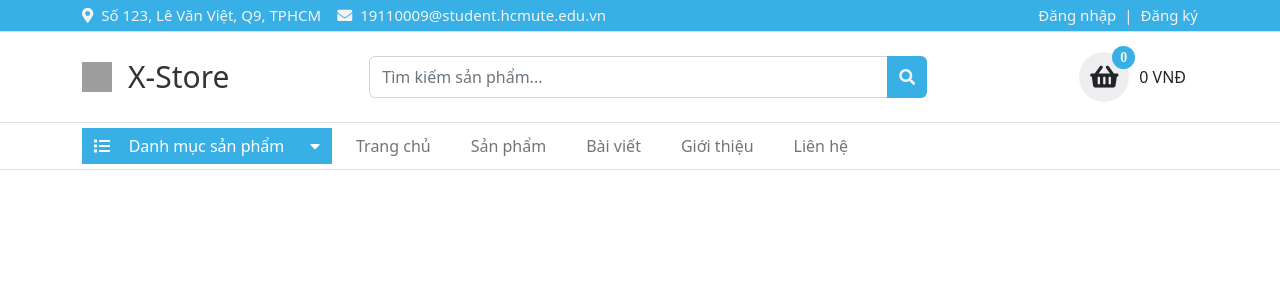
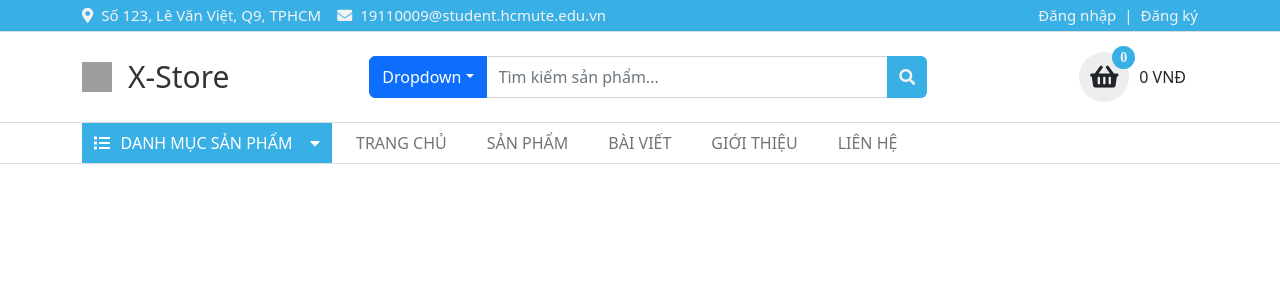
Before and after one commit to DiepThaiDuong-19110009/KLTN, a React (Create React App) app in the folder frontend-kltn/: page / in a window 1280 px wide. Shown: the top 300 px of the page. Built offline with nearby package versions, Linux system fonts and the light colour scheme; grey boxes are pictures that could not be loaded.

Commit message:
Update Navbar Client

```diff
--- a/frontend-kltn/src/components/client/NavbarClient.jsx
+++ b/frontend-kltn/src/components/client/NavbarClient.jsx
@@ -1,5 +1,5 @@
 import React, { useState } from 'react'
-import { Button, Collapse, ListGroup, Nav, Navbar, NavDropdown } from 'react-bootstrap'
+import { Button, Collapse, ListGroup, Nav, Navbar } from 'react-bootstrap'
 import Container from 'react-bootstrap/esm/Container'
 
 const NavbarClient = () => {
@@ -7,12 +7,12 @@ const NavbarClient = () => {
     return (
         <Navbar style={{ borderBottom: 'solid 1px #dddddd' }} expand="lg" className='py-0'>
             <Container>
-                <Navbar.Brand>
+                <Navbar.Brand className='my-0 py-0' style={{textTransform: 'uppercase'}}>
                     <Button
-                        className='d-flex justify-content-between align-items-center'
+                        className='d-flex justify-content-between align-items-center py-2 my-0'
                         onClick={() => setOpen(!open)}
                         aria-expanded={open}
-                        style={{ background: '#39b0e5', border: 'none', width: '250px', outlineOffset: 'none', borderRadius: '0px' }}
+                        style={{ background: '#39b0e5', border: 'none', width: '250px', outlineOffset: 'none', borderRadius: '0px', textTransform: 'uppercase' }}
                     >
                         <i className="fas fa-list me-2"></i>
                         Danh mục sản phẩm
@@ -37,7 +37,7 @@ const NavbarClient = () => {
                 </Navbar.Brand>
                 <Navbar.Toggle aria-controls="basic-navbar-nav" />
                 <Navbar.Collapse id="basic-navbar-nav">
-                    <Nav className="me-auto">
+                    <Nav className="me-auto" style={{textTransform: 'uppercase'}}>
                         <Nav.Link className='nav-link me-4' href="/">Trang chủ</Nav.Link>
                         <Nav.Link className='nav-link me-4' href="/product">Sản phẩm</Nav.Link>
                         <Nav.Link className='nav-link me-4' href="/blog">Bài viết</Nav.Link>
--- a/frontend-kltn/src/components/client/SearchClient.jsx
+++ b/frontend-kltn/src/components/client/SearchClient.jsx
@@ -1,10 +1,20 @@
 import React from 'react'
-import { Button, Form, InputGroup } from 'react-bootstrap'
+import { Button, Dropdown, DropdownButton, Form, InputGroup } from 'react-bootstrap'
 
 const SearchClient = () => {
     return (
         <div style={{ width: '100%' }}>
             <InputGroup>
+                <DropdownButton
+                    title="Dropdown"
+                    id="input-group-dropdown-1"
+                >
+                    <Dropdown.Item href="#">Action</Dropdown.Item>
+                    <Dropdown.Item href="#">Another action</Dropdown.Item>
+                    <Dropdown.Item href="#">Something else here</Dropdown.Item>
+                    <Dropdown.Divider />
+                    <Dropdown.Item href="#">Separated link</Dropdown.Item>
+                </DropdownButton>
                 <Form.Control className='py-2' placeholder='Tìm kiếm sản phẩm...' aria-label="Text input with dropdown button" />
                 <Button style={{ background: '#39b0e5', border: 'none' }}>
                     <i style={{ color: '#f3f3f3' }} className="fas fa-search"></i>
```
